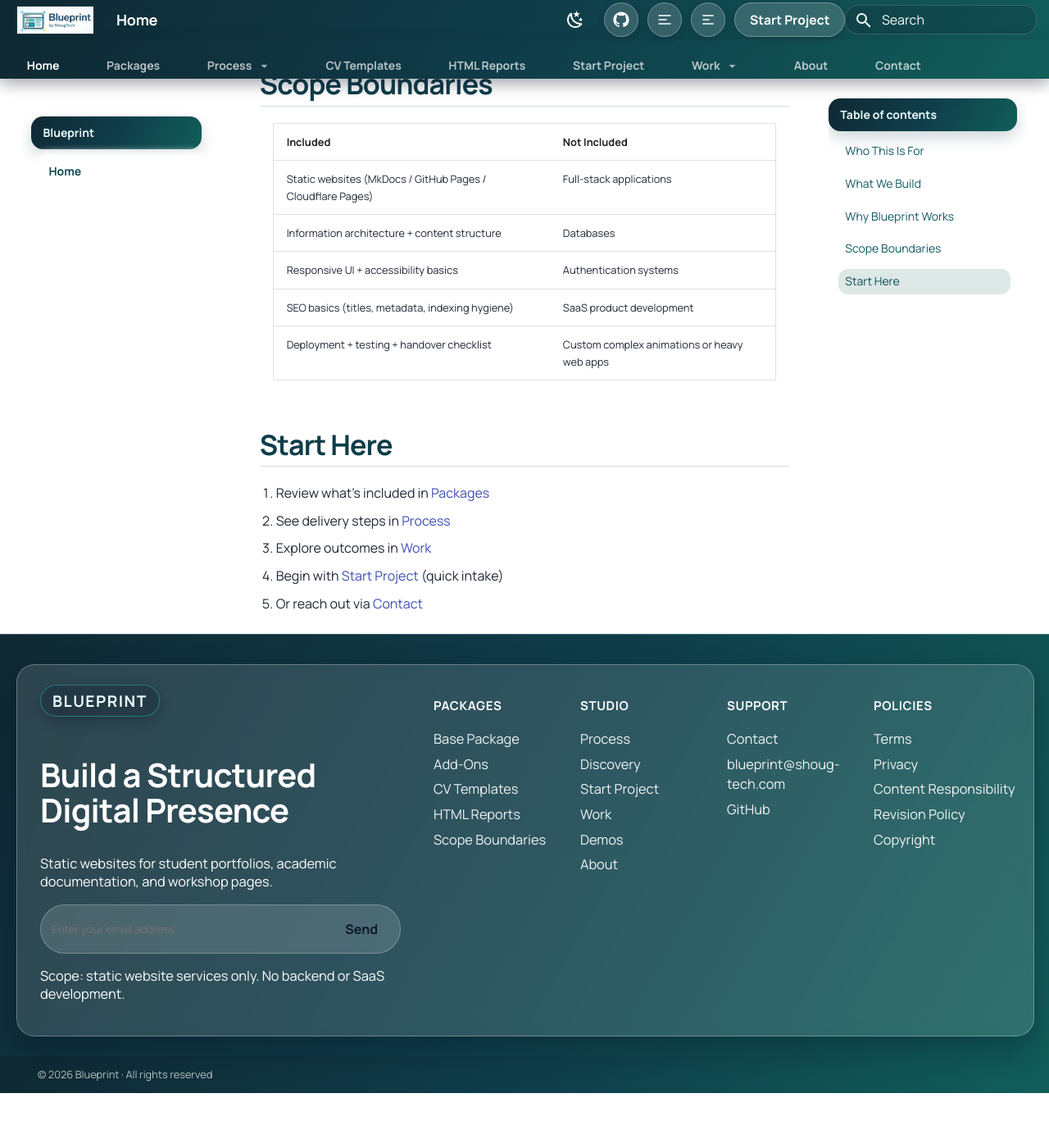
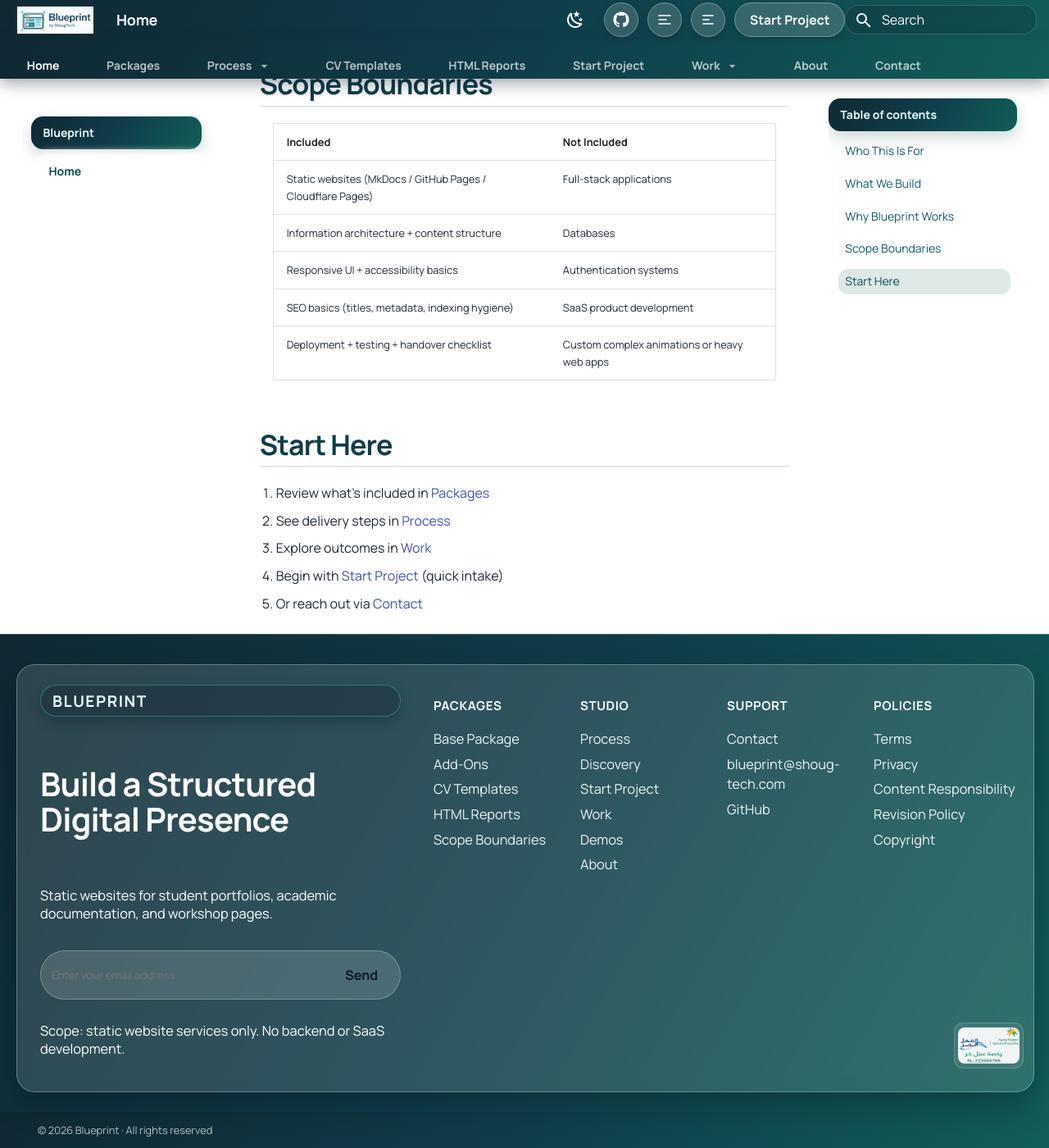
Before and after one commit to Shoug-Alomran/Blueprint, an MkDocs documentation site: the page built from docs/index.md, in a window 1280 px wide and 1400 px high, scrolled down 2405 px. Shown: the whole window at 82% size. Built offline with MkDocs 1.6.1 and Material for MkDocs 9.7.7, drawn with Linux system fonts in a browser that asks for light colours; before the commit the page ends 3738 px from its top, so only the background shows below that.

Commit message:
Add license information and enhance footer layout in cta-footer.js and layout.css

```diff
--- a/docs/javascripts/cta-footer.js
+++ b/docs/javascripts/cta-footer.js
@@ -43,7 +43,8 @@
       privacy: 'الخصوصية',
       content: 'مسؤولية المحتوى',
       revision: 'سياسة المراجعات',
-      copyright: 'حقوق النشر'
+      copyright: 'حقوق النشر',
+      licenseTitle: 'رخصة العمل الحر'
     } : {
       brand: 'Blueprint',
       title: 'Build a Structured Digital Presence',
@@ -71,7 +72,8 @@
       privacy: 'Privacy',
       content: 'Content Responsibility',
       revision: 'Revision Policy',
-      copyright: 'Copyright'
+      copyright: 'Copyright',
+      licenseTitle: 'Freelance License'
     };
 
     var section = document.createElement('section');
@@ -82,9 +84,11 @@
       '<p class="custom-footer__brand">' + t.brand + '</p>',
       '<h2 class="custom-footer__title">' + t.title + '</h2>',
       '<p class="custom-footer__subtitle">' + t.subtitle + '</p>',
+      '<div class="custom-footer__action-row">',
       '<div class="custom-footer__form">',
       '<input class="custom-footer__input" type="email" inputmode="email" autocomplete="email" required placeholder="' + t.placeholder + '" aria-label="' + t.placeholder + '">',
       '<button class="custom-footer__button" type="button">' + t.cta + '</button>',
+      '</div>',
       '</div>',
       '<p class="custom-footer__note">' + t.note + '</p>',
       '</div>',
@@ -119,6 +123,9 @@
       '<a class="footer-link" href="' + localizedPath('/policies/content-responsibility/', ar) + '">' + t.content + '</a>',
       '<a class="footer-link" href="' + localizedPath('/policies/revision-policy/', ar) + '">' + t.revision + '</a>',
       '<a class="footer-link" href="' + localizedPath('/policies/copyright/', ar) + '">' + t.copyright + '</a>',
+      '</div>',
+      '<div class="custom-footer__license" aria-label="' + t.licenseTitle + '">',
+      '<img class="custom-footer__license-image" src="/assets/certificate-licence-number.png" alt="' + t.licenseTitle + '" loading="lazy" decoding="async">',
       '</div>',
       '</div>',
       '</div>'
--- a/docs/styles/layout.css
+++ b/docs/styles/layout.css
@@ -679,6 +679,9 @@
   display: grid;
   grid-template-columns: 1fr 1fr 1fr 1.15fr;
   gap: 0.8rem 1rem;
+  align-content: start;
+  position: relative;
+  padding-bottom: 4.25rem;
 }
 
 .custom-footer__brand {
@@ -704,6 +707,12 @@
   letter-spacing: -0.02em;
 }
 
+.custom-footer__left {
+  display: flex;
+  flex-direction: column;
+  gap: 0.55rem;
+}
+
 .custom-footer__subtitle,
 .custom-footer__note,
 .footer-link {
@@ -713,12 +722,20 @@
 .custom-footer__form {
   display: flex;
   gap: 0.5rem;
+  flex: 1;
   max-width: 560px;
-  margin-top: 0.7rem;
+  margin-top: 0;
   padding: 0.45rem 0.55rem;
   border-radius: 999px;
   border: 1px solid rgba(255, 255, 255, 0.26);
   background: rgba(255, 255, 255, 0.14);
+}
+
+.custom-footer__action-row {
+  display: flex;
+  align-items: center;
+  gap: 0.75rem;
+  margin-top: 0.35rem;
 }
 
 .custom-footer__input {
@@ -737,6 +754,26 @@
   font-size: 0.8rem;
   font-weight: 800;
   color: #0f172a;
+}
+
+.custom-footer__license {
+  position: absolute;
+  right: 0;
+  bottom: 0.2rem;
+  width: 4.25rem;
+  padding: 0.22rem;
+  border-radius: 0.55rem;
+  border: 1px solid rgba(255, 255, 255, 0.18);
+  background: rgba(255, 255, 255, 0.08);
+}
+
+.custom-footer__license-image {
+  display: block;
+  width: 100%;
+  height: auto;
+  margin: 0;
+  border-radius: 0.4rem;
+  background: rgba(255, 255, 255, 0.92);
 }
 
 .footer-col__title {
@@ -777,10 +814,26 @@
 
   .custom-footer__right {
     grid-template-columns: 1fr 1fr;
+    padding-bottom: 0;
+  }
+
+  .custom-footer__license {
+    position: static;
+    margin-top: 0.35rem;
   }
 }
 
 @media (max-width: 560px) {
+  .custom-footer__action-row {
+    align-items: stretch;
+    gap: 0.55rem;
+  }
+
+  .custom-footer__license {
+    width: 3.6rem;
+    padding: 0.18rem;
+  }
+
   .custom-footer__right {
     grid-template-columns: 1fr;
   }
```
Also changed, not shown: docs/assets/certificate-licence-number.png (added), 1 other file.
